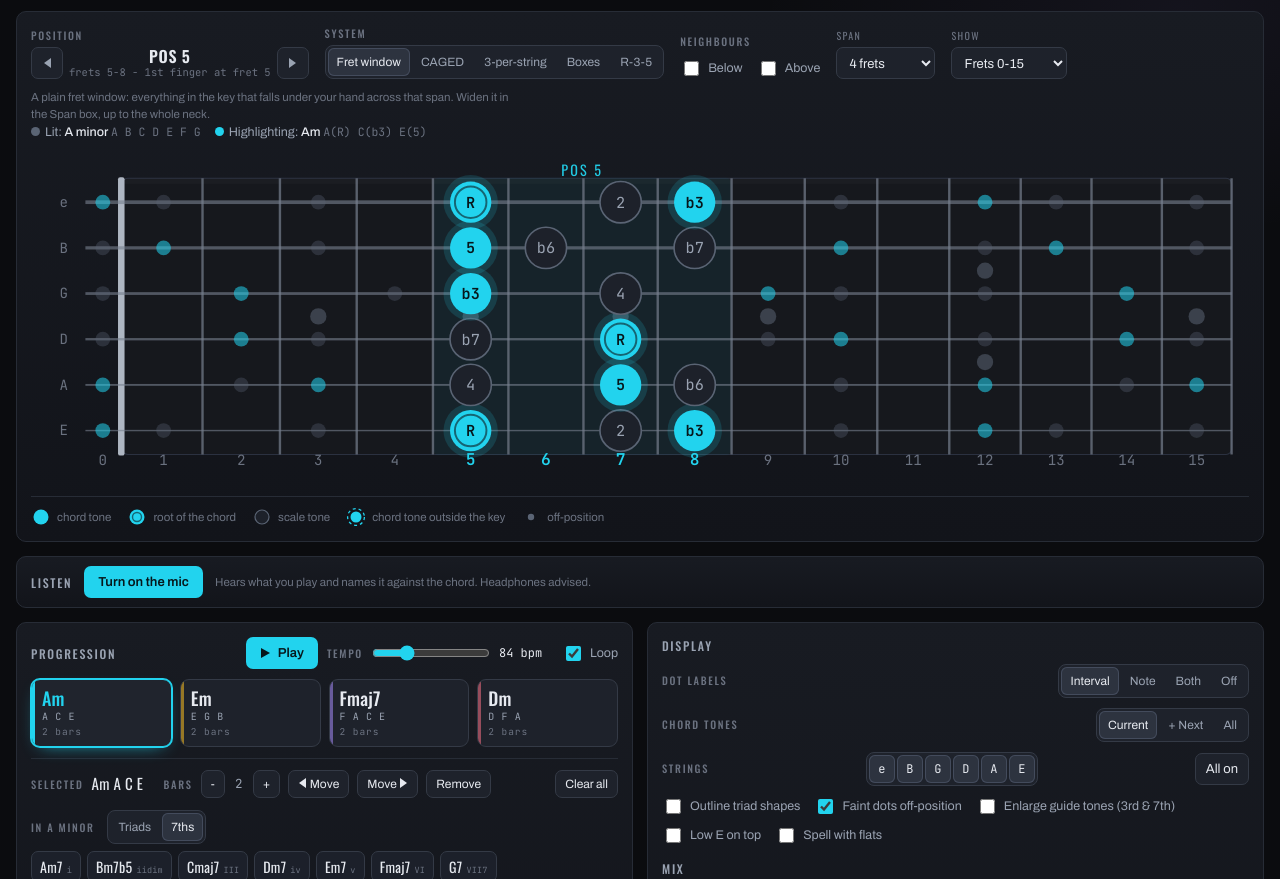
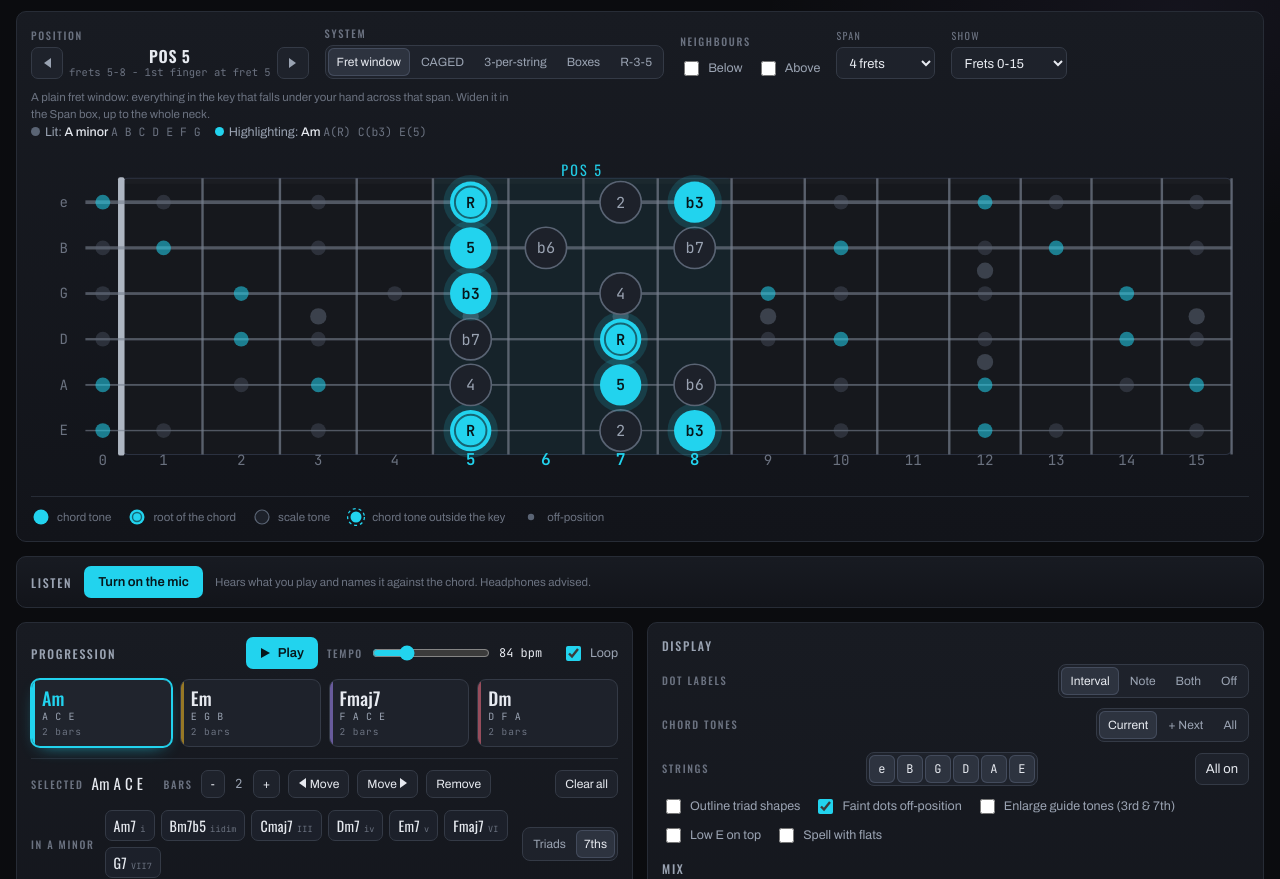
Before and after one commit to dmanitoba/fretboard-changes, a plain HTML site: page index.html in a window 1280 px wide. Shown: the part 73-952 px from the top of the page. Drawn offline with nearby package versions, Linux system fonts and the light colour scheme.

Commit message:
Chord palette inline after the key label, Triads/7ths right-aligned

```diff
--- a/index.html
+++ b/index.html
@@ -38,7 +38,7 @@ h2{font-family:var(--disp);font-weight:500;font-size:12px;letter-spacing:.14em;t
 .keybar{display:flex;gap:9px;flex-wrap:wrap}
 
 .card{background:linear-gradient(180deg,var(--panel2),var(--panel));border:1px solid var(--line);border-radius:var(--r);padding:14px}
-.cols{display:grid;grid-template-columns:minmax(0,1.62fr) minmax(0,1fr) minmax(0,1fr);gap:14px;align-items:start}
+.cols{display:grid;grid-template-columns:minmax(0,1.78fr) minmax(0,1fr) minmax(0,1fr);gap:14px;align-items:start}
 
 .fld{display:flex;flex-direction:column;gap:3px}
 .fld>span{font-family:var(--disp);font-size:10px;letter-spacing:.14em;text-transform:uppercase;color:var(--faint)}
@@ -110,10 +110,11 @@ button:hover{background:#242935;border-color:#454c5c}
 .palette{margin-top:12px;display:flex;flex-direction:column;gap:9px}
 .palrow{display:flex;gap:9px;align-items:flex-start;flex-wrap:wrap}
 .palrow>.eyebrow{flex:0 0 72px;padding-top:7px}
-.palrow.dia{flex-direction:column;align-items:stretch;gap:7px}
-.diahead{display:flex;align-items:center;gap:12px}
-.diahead>.eyebrow{flex:0 0 auto;padding-top:0}
+.palrow.dia{flex-wrap:nowrap;align-items:center;gap:10px}
+.palrow.dia>.eyebrow{flex:0 0 auto;padding-top:0;white-space:nowrap}
 .palrow.dia .chips{flex:1 1 auto}
+.palrow.dia .seg{flex:0 0 auto;margin-left:auto}
+.palrow.dia .seg button{padding:5px 8px}
 .chips{display:flex;flex-wrap:wrap;gap:6px;flex:1 1 220px}
 .chips button{font-family:var(--disp);font-size:14px;letter-spacing:.02em;padding:4px 8px;min-height:30px;background:#1c202a;white-space:nowrap}
 .chips button small{font-family:var(--mono);font-size:8.5px;color:var(--faint);margin-left:4px;letter-spacing:.02em}
@@ -276,14 +277,12 @@ kbd{font-family:var(--mono);font-size:10.5px;background:var(--panel3);border:1px
 
       <div class="palette">
         <div class="palrow dia">
-          <div class="diahead">
-            <span class="eyebrow" id="diaLabel">In key</span>
-            <div class="seg" id="palType" role="group" aria-label="Chord size">
-              <button data-v="tri" aria-pressed="false">Triads</button>
-              <button data-v="sev" aria-pressed="true">7ths</button>
-            </div>
+          <span class="eyebrow" id="diaLabel">In key</span>
+          <div class="chips" id="diatonic"></div>
+          <div class="seg" id="palType" role="group" aria-label="Chord size">
+            <button data-v="tri" aria-pressed="false">Triads</button>
+            <button data-v="sev" aria-pressed="true">7ths</button>
           </div>
-          <div class="chips" id="diatonic"></div>
         </div>
         <div class="palrow">
           <span class="eyebrow">Borrowed</span>
```
